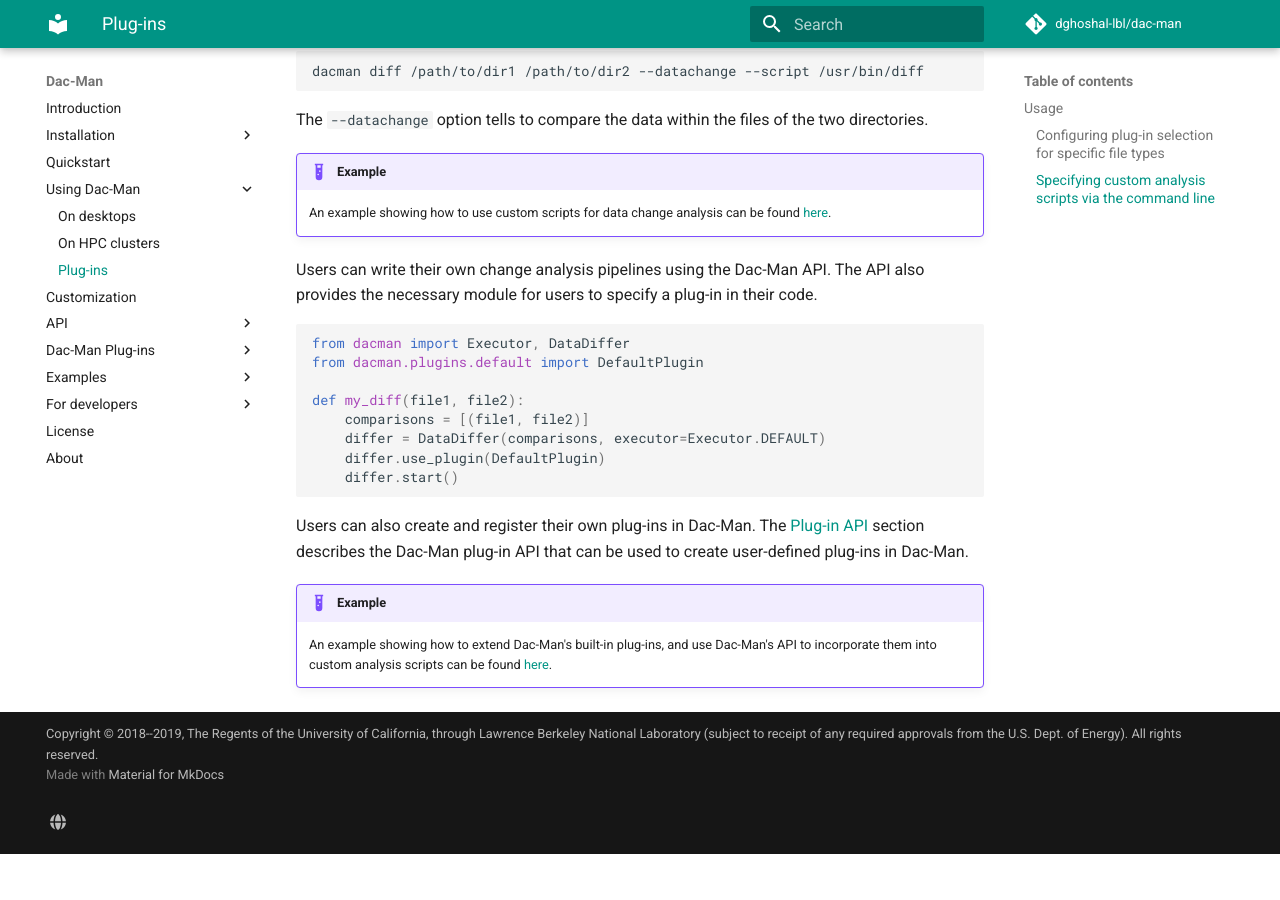
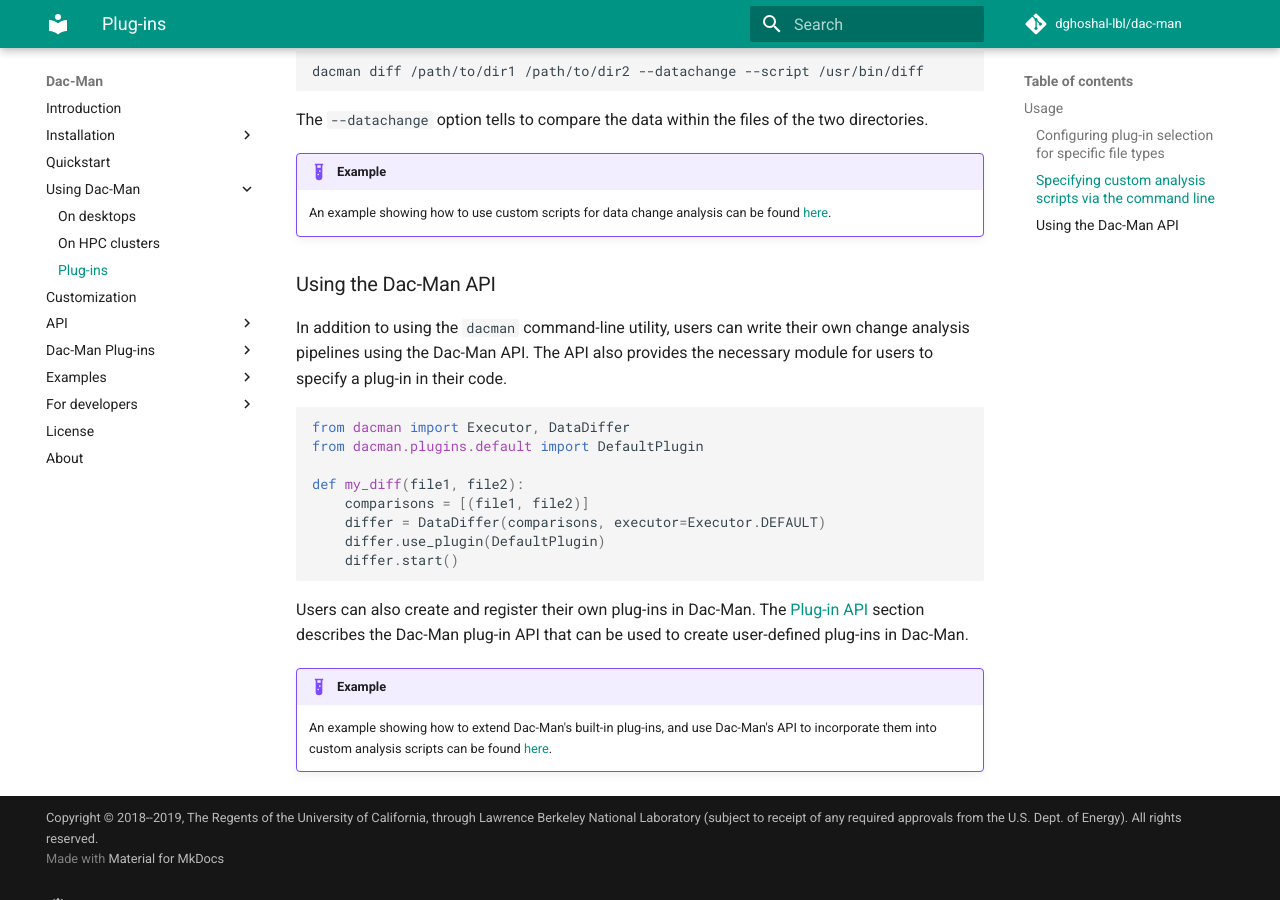
Before and after one commit to deduce-dev/dac-man, an MkDocs documentation site: the page built from docs/use/plugins.md, in a window 1280 px wide and 900 px high, scrolled down 1100 px. Built offline with MkDocs 1.6.1 and Material for MkDocs 9.7.7, drawn with Linux system fonts in a browser that asks for light colours; comment, search, counter and statistics services are not loaded; before the commit the page ends 1954 px from its top, so only the background shows below that.

Commit message:
Misc changes to docs

````diff
--- a/docs/use/plugins.md
+++ b/docs/use/plugins.md
@@ -51,7 +51,10 @@ The `--datachange` option tells to compare the data within the files of the two
 !!! example
     An example showing how to use custom scripts for data change analysis can be found [here](../../examples/script).
 
-Users can write their own change analysis pipelines using the Dac-Man API.
+### Using the Dac-Man API
+
+In addition to using the `dacman` command-line utility,
+users can write their own change analysis pipelines using the Dac-Man API.
 The API also provides the necessary module for users to specify a plug-in in their code.
 
 ```py
--- a/mkdocs.yml
+++ b/mkdocs.yml
@@ -9,7 +9,6 @@ nav:
     - Requirements: install/index.md
     - Using Conda: install/conda.md
     - Additional dependencies: install/dependencies.md
-    - Optional dependencies: install/dependencies.md
   - Quickstart: quickstart.md
   - Using Dac-Man:
     - On desktops: use/desktop.md
@@ -28,7 +27,9 @@ nav:
   - Examples:
     - Using custom analysis scripts: examples/script.md
     - Adapting the CSV plug-in to custom data: examples/csv-simple.md
-      # Excel files: examples/excel.md
+    - HDF5 and EDF files: examples/hdf5-edf.md
+    # - CSV files: examples/csv.md
+    # - Excel files: examples/excel.md
   - For developers:
     - Running tests: develop/tests.md
     - Documentation: develop/docs.md
````
Also changed, not shown: docs/develop/docs.md (+1 -1 lines), docs/develop/tests.md (+1 -1 lines), docs/examples/index.md (added, +7 -0 lines), docs/examples/script.md (+1 -1 lines), docs/install/conda.md (+1 -1 lines).
